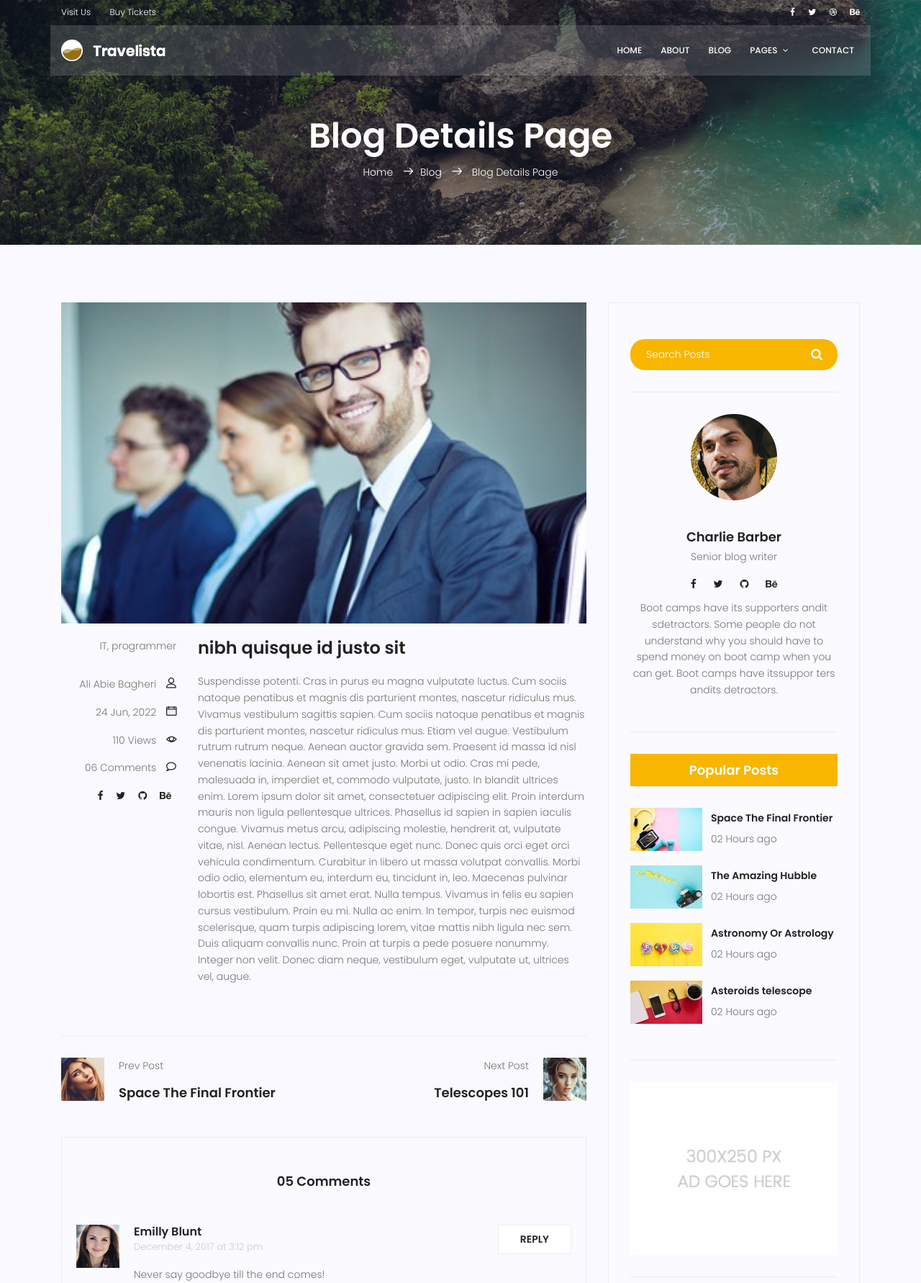
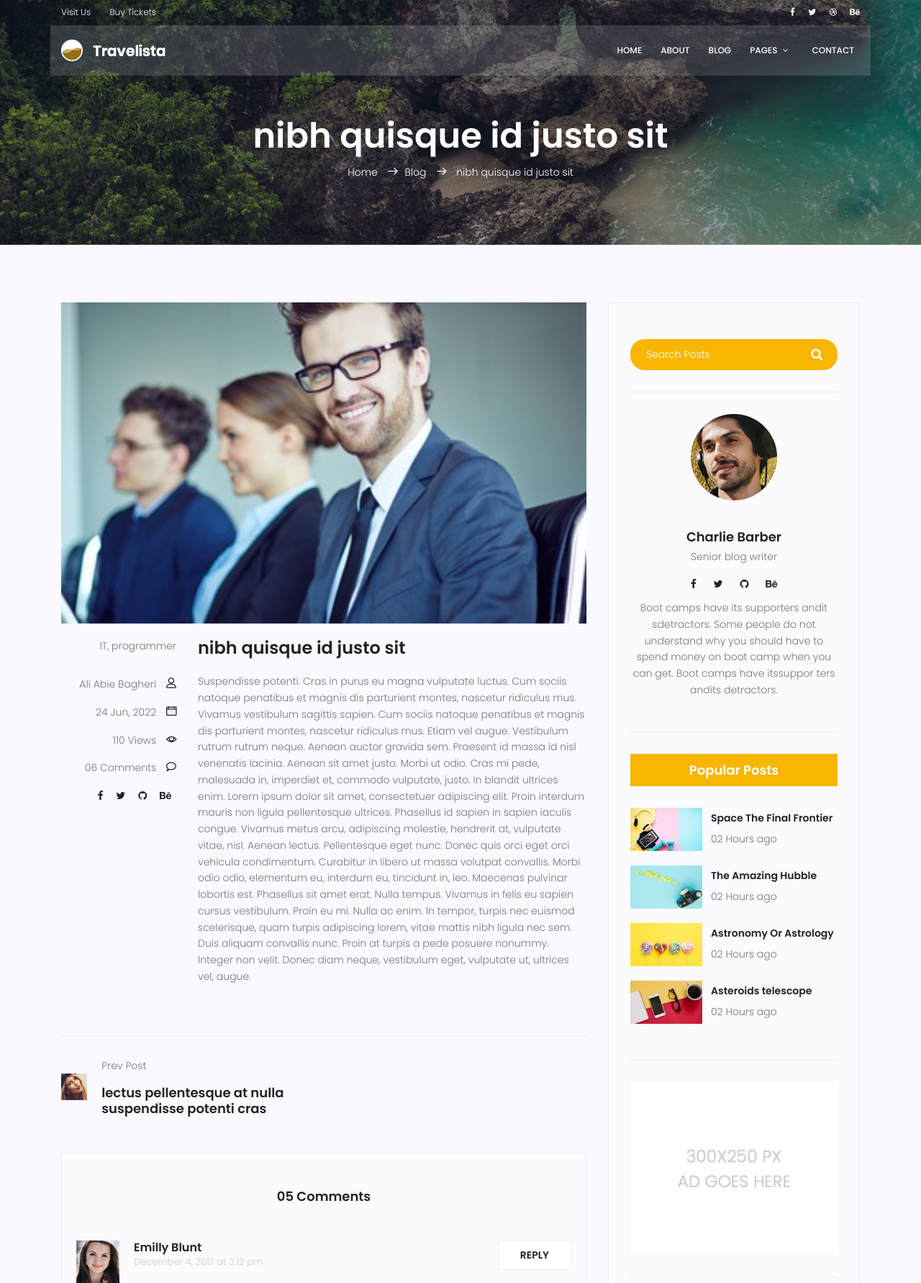
Before and after one commit to FArooghOghba/Travel-Website, a Django app: page /blog/single/19/ in a window 1280 px wide. Shown: the top 1782 px of the page at 72% size. Run offline with Django 3.2, Linux system fonts and the light colour scheme; data comes from the database, SQL or seed files in the repository; both versions use the stored data as it was after the commit; some libraries are stand-ins or nearby versions.

Commit message:
add prev & next post in blog detail template.

```diff
--- a/blog/templates/blog/blog-single.html
+++ b/blog/templates/blog/blog-single.html
@@ -10,11 +10,11 @@
         <div class="row d-flex align-items-center justify-content-center">
             <div class="about-content col-lg-12">
                 <h1 class="text-white">
-                    Blog Details Page
+                    {{ current_post.title }}
                 </h1>
                 <p class="text-white link-nav"><a href="{% url 'website:index' %}">Home </a> <span
                         class="lnr lnr-arrow-right"></span><a href="{% url 'blog:home' %}">Blog </a> <span
-                        class="lnr lnr-arrow-right"></span> <a href="{% url 'blog:single' post_id=post.id %}"> Blog Details Page</a></p>
+                        class="lnr lnr-arrow-right"></span> {{ current_post.title }}</p>
             </div>
         </div>
     </div>
@@ -29,19 +29,19 @@
                 <div class="single-post row">
                     <div class="col-lg-12">
                         <div class="feature-img">
-                            <img class="img-fluid" src="{{ post.image.url }}" alt="">
+                            <img class="img-fluid" src="{{ current_post.image.url }}" alt="">
                         </div>
                     </div>
                     <div class="col-lg-3  col-md-3 meta-details">
                         <ul class="tags">
-                            {{ post.category.all|join:", " }}
+                            {{ current_post.category.all|join:", " }}
                         </ul>
                         <div class="user-details row">
-                            <p class="user-name col-lg-12 col-md-12 col-6"><a href="#">{{ post.author.get_full_name }}</a> <span
+                            <p class="user-name col-lg-12 col-md-12 col-6"><a href="#">{{ current_post.author.get_full_name }}</a> <span
                                     class="lnr lnr-user"></span></p>
-                            <p class="date col-lg-12 col-md-12 col-6"><a href="#">{{ post.publish_date | date:'d M, Y' }}</a> <span
+                            <p class="date col-lg-12 col-md-12 col-6"><a href="#">{{ current_post.publish_date | date:'d M, Y' }}</a> <span
                                     class="lnr lnr-calendar-full"></span></p>
-                            <p class="view col-lg-12 col-md-12 col-6"><a href="#">{{ post.counted_views }} Views</a> <span
+                            <p class="view col-lg-12 col-md-12 col-6"><a href="#">{{ current_post.counted_views }} Views</a> <span
                                     class="lnr lnr-eye"></span></p>
                             <p class="comments col-lg-12 col-md-12 col-6"><a href="#">06 Comments</a> <span
                                     class="lnr lnr-bubble"></span></p>
@@ -54,45 +54,16 @@
                         </div>
                     </div>
                     <div class="col-lg-9 col-md-9">
-                        <h3 class="mt-20 mb-20">{{ post.title }}</h3>
+                        <h3 class="mt-20 mb-20">{{ current_post.title }}</h3>
                         <p class="excert">
-                            {{ post.content }}
+                            {{ current_post.content }}
                         </p>
                     </div>
-<!--                    <div class="col-lg-12">-->
-<!--                        <div class="quotes">-->
-<!--                            MCSE boot camps have its supporters and its detractors. Some people do not understand why-->
-<!--                            you should have to spend money on boot camp when you can get the MCSE study materials-->
-<!--                            yourself at a fraction of the camp price. However, who has the willpower to actually sit-->
-<!--                            through a self-imposed MCSE training.-->
-<!--                        </div>-->
-<!--                        <div class="row mt-30 mb-30">-->
-<!--                            <div class="col-6">-->
-<!--                                <img class="img-fluid" src="{% static 'img/blog/post-img1.jpg' %}" alt="">-->
-<!--                            </div>-->
-<!--                            <div class="col-6">-->
-<!--                                <img class="img-fluid" src="{% static 'img/blog/post-img2.jpg' %}" alt="">-->
-<!--                            </div>-->
-<!--                            <div class="col-lg-12 mt-30">-->
-<!--                                <p>-->
-<!--                                    MCSE boot camps have its supporters and its detractors. Some people do not-->
-<!--                                    understand why you should have to spend money on boot camp when you can get the MCSE-->
-<!--                                    study materials yourself at a fraction of the camp price. However, who has the-->
-<!--                                    willpower.-->
-<!--                                </p>-->
-<!--                                <p>-->
-<!--                                    MCSE boot camps have its supporters and its detractors. Some people do not-->
-<!--                                    understand why you should have to spend money on boot camp when you can get the MCSE-->
-<!--                                    study materials yourself at a fraction of the camp price. However, who has the-->
-<!--                                    willpower.-->
-<!--                                </p>-->
-<!--                            </div>-->
-<!--                        </div>-->
-<!--                    </div>-->
                 </div>
                 <div class="navigation-area">
                     <div class="row">
                         <div class="col-lg-6 col-md-6 col-12 nav-left flex-row d-flex justify-content-start align-items-center">
+                            {% if prev_post %}
                                 <div class="thumb">
                                     <a href="#"><img class="img-fluid" src="{% static 'img/blog/prev.jpg' %}" alt=""></a>
                                 </div>
@@ -101,13 +72,17 @@
                                 </div>
                                 <div class="detials">
                                     <p>Prev Post</p>
-                                <a href="#"><h4>Space The Final Frontier</h4></a>
+                                    <a href="{% url 'blog:single' prev_post.0.id %}"><h4>{{ prev_post.0.title }}</h4></a>
                                 </div>
+                            {% endif %}
                         </div>
+
+
                         <div class="col-lg-6 col-md-6 col-12 nav-right flex-row d-flex justify-content-end align-items-center">
+                            {% if next_post %}
                                 <div class="detials">
                                     <p>Next Post</p>
-                                <a href="#"><h4>Telescopes 101</h4></a>
+                                    <a href="{% url 'blog:single' next_post.0.id %}"><h4>{{ next_post.0.title }}</h4></a>
                                 </div>
                                 <div class="arrow">
                                     <a href="#"><span class="lnr text-white lnr-arrow-right"></span></a>
@@ -115,6 +90,7 @@
                                 <div class="thumb">
                                     <a href="#"><img class="img-fluid" src="{% static 'img/blog/next.jpg' %}" alt=""></a>
                                 </div>
+                            {% endif %}
                         </div>
                     </div>
                 </div>
--- a/blog/views.py
+++ b/blog/views.py
@@ -1,6 +1,5 @@
 from django.shortcuts import render, get_object_or_404
 from django.utils import timezone
-from django.core.paginator import Paginator
 
 from blog.models import Post
 
@@ -15,9 +14,29 @@ def blog_home_view(request):
 
 
 def blog_single_view(request, post_id):
-    post = get_object_or_404(Post, pk=post_id, publish_date__lte=timezone.now(), status=True)
-    post.counted_views += 1
-    post.save()
+    current_post = get_object_or_404(Post, pk=post_id, publish_date__lte=timezone.now(), status=True)
+    current_post.counted_views += 1
+    current_post.save()
 
-    context = {'post': post}
+    # prev_post = Post.objects.filter(             # find prev & next page with django orm.
+    #     publish_date__lte=timezone.now(),
+    #     status=True,
+    #     publish_date__lt=current_post.publish_date,
+    # ).first()
+    # next_post = Post.objects.filter(
+    #     publish_date__lte=timezone.now(),
+    #     status=True,
+    #     publish_date__gt=current_post.publish_date
+    # ).first()
+
+    # find prev & next page with list comprehension.
+    all_post = Post.objects.filter(publish_date__lte=timezone.now(), status=True)
+    prev_post = [post for post in all_post if post.publish_date < current_post.publish_date]
+    next_post = [post for post in list(reversed(all_post)) if post.publish_date > current_post.publish_date]
+
+    context = {
+        'current_post': current_post,
+        'next_post': next_post,
+        'prev_post': prev_post
+    }
     return render(request, template_name='blog/blog-single.html', context=context)
```
Also changed, not shown: db.sqlite3. Lines whose indentation alone changed are shown as unchanged.
